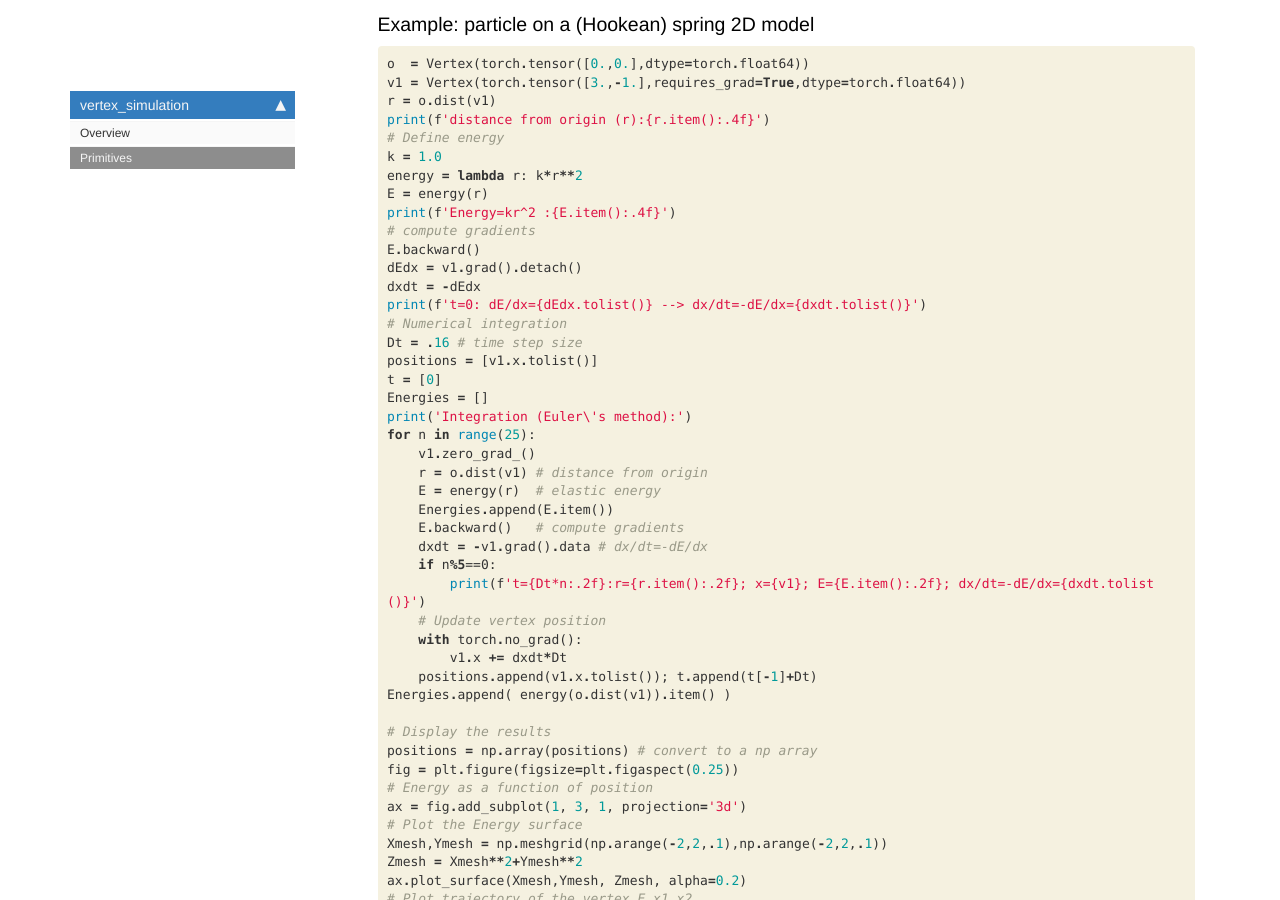
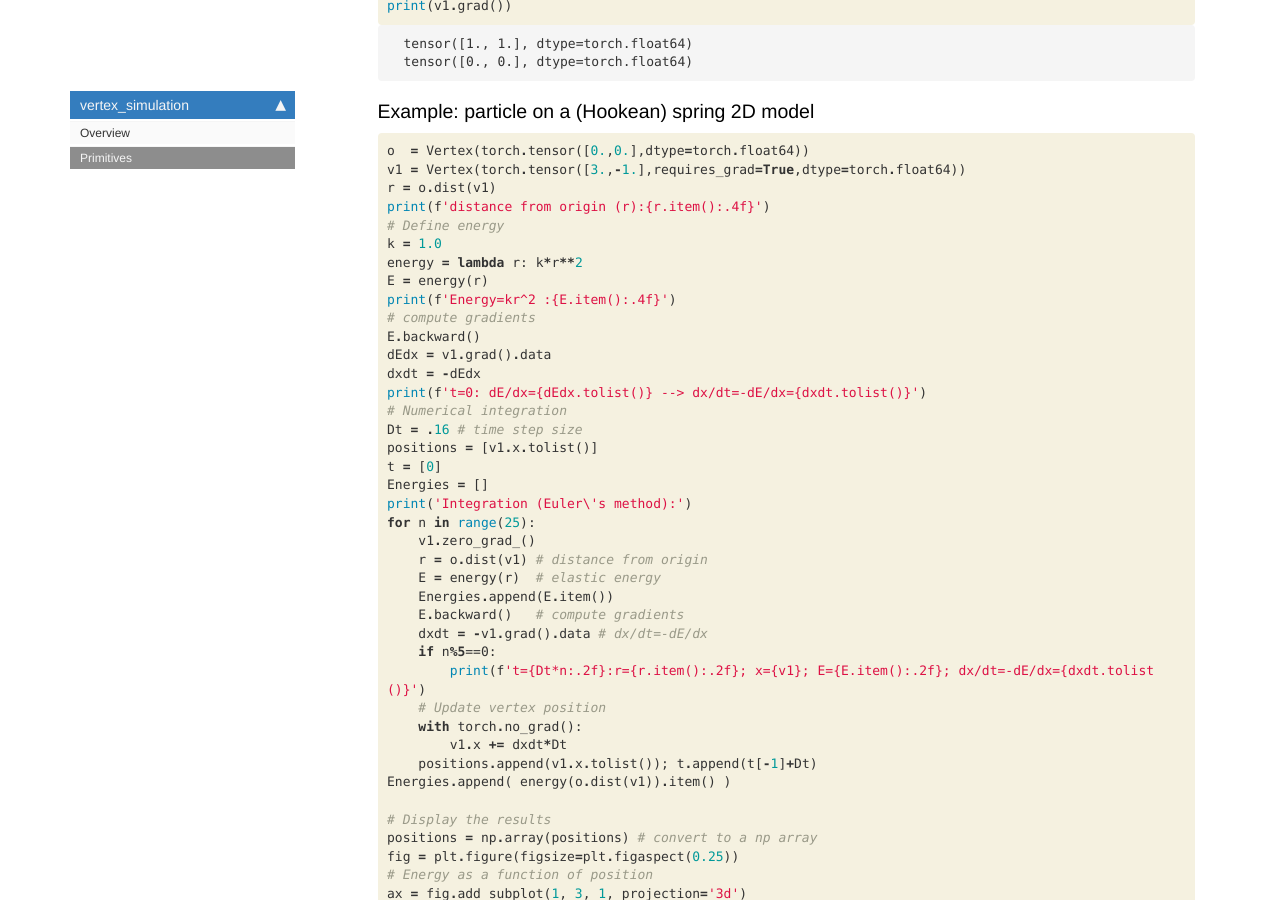
Before and after one commit to mshagirov/vertex_simulation, a Jekyll site: the page built from docs/primitives.html, in a window 1280 px wide and 900 px high, scrolled down 1324 px. Built offline with Jekyll 4.4.1, drawn with Linux system fonts in a browser that asks for light colours; nearby versions of some CDN libraries; comment, search, counter and statistics services are not loaded.

Commit message:
added grad functionality to Vertex

```diff
--- a/docs/primitives.html
+++ b/docs/primitives.html
@@ -54,16 +54,19 @@
 <h2 id="Vertex" class="doc_header"><code>class</code> <code>Vertex</code><a href="https://github.com/mshagirov/vertex_simulation/tree/master/vertex_simulation/primitives.py#L7" class="source_link" style="float:right">[source]</a></h2><blockquote><p><code>Vertex</code>(<strong><code>location</code></strong>=<em><code>None</code></em>)</p>
 </blockquote>
 <p>Implements vertex and stores its position as a 1x2 <code>torch.Tensor</code>:(x,y).</p>
-<ul>
-<li>Methods:<blockquote><p><code>dist(self,other)</code>
-<code>zero_grad_(self)</code>
-<code>grad(self)</code></p>
-</blockquote>
+<blockquote><ul>
+<li>Methods:<ul>
+<li><code>dist(self,other)</code></li>
+<li><code>zero_grad_(self)</code></li>
+<li><code>grad(self)</code></li>
+</ul>
 </li>
-<li>Properties :<blockquote><p><code>x</code></p>
-</blockquote>
+<li>Properties :<ul>
+<li><code>x</code></li>
+</ul>
 </li>
 </ul>
+</blockquote>
 
 </div>
 
@@ -165,7 +168,7 @@
 <span class="nb">print</span><span class="p">(</span><span class="n">f</span><span class="s1">&#39;Energy=kr^2 :{E.item():.4f}&#39;</span><span class="p">)</span>
 <span class="c1"># compute gradients</span>
 <span class="n">E</span><span class="o">.</span><span class="n">backward</span><span class="p">()</span>
-<span class="n">dEdx</span> <span class="o">=</span> <span class="n">v1</span><span class="o">.</span><span class="n">grad</span><span class="p">()</span><span class="o">.</span><span class="n">detach</span><span class="p">()</span>
+<span class="n">dEdx</span> <span class="o">=</span> <span class="n">v1</span><span class="o">.</span><span class="n">grad</span><span class="p">()</span><span class="o">.</span><span class="n">data</span>
 <span class="n">dxdt</span> <span class="o">=</span> <span class="o">-</span><span class="n">dEdx</span>
 <span class="nb">print</span><span class="p">(</span><span class="n">f</span><span class="s1">&#39;t=0: dE/dx={dEdx.tolist()} --&gt; dx/dt=-dE/dx={dxdt.tolist()}&#39;</span><span class="p">)</span>
 <span class="c1"># Numerical integration</span>
```
Also changed, not shown: vertex_simulation/primitives.py (+6 -8 lines), 1 other file.
